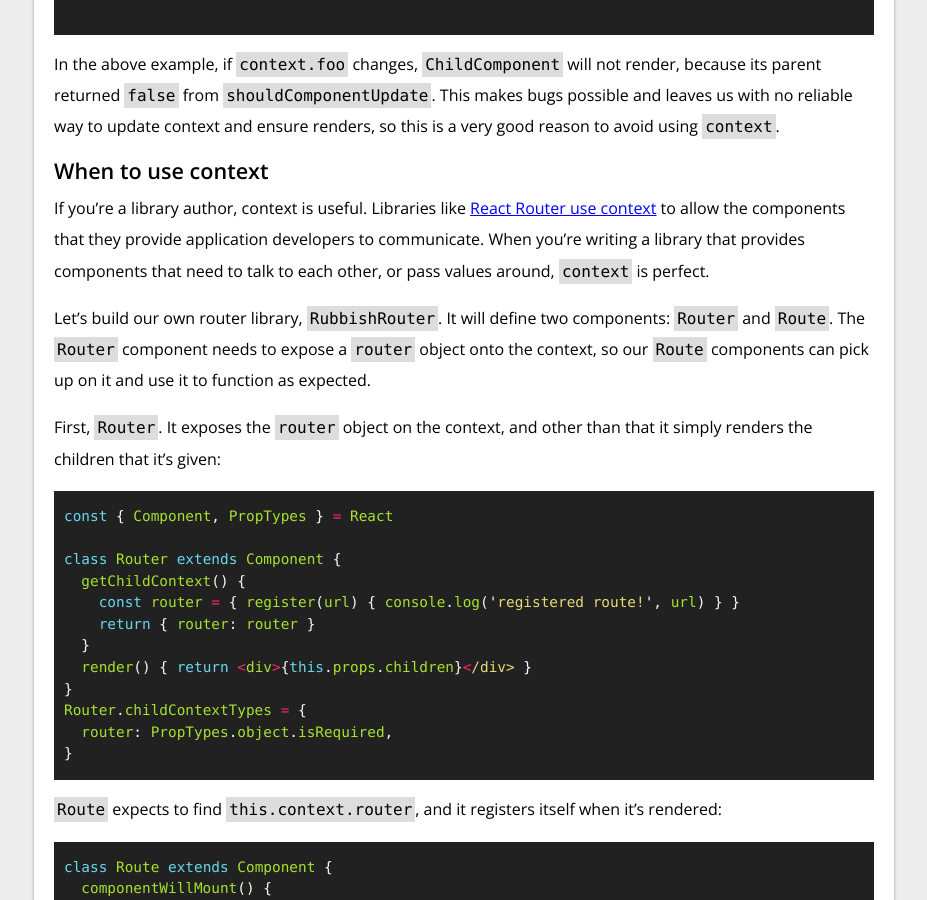
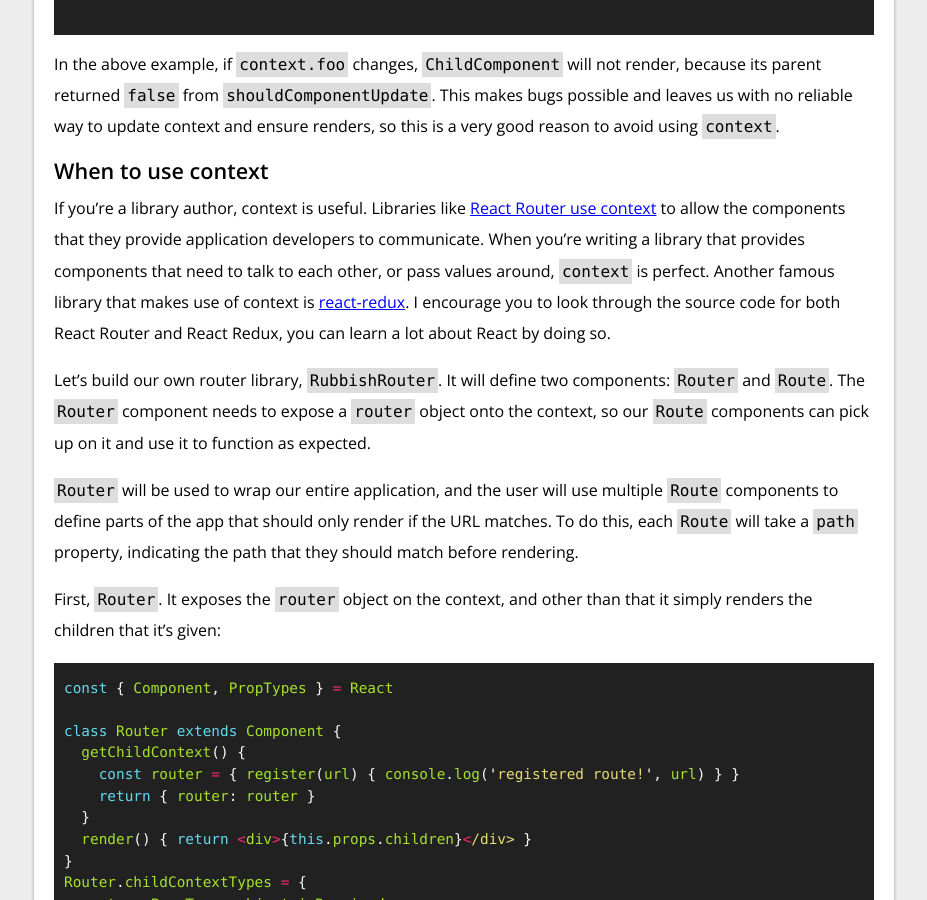
Before and after one commit to jackfranklin/javascriptplayground.com, a Jekyll site: the page built from _posts/2017-02-13-context-in-reactjs-applications.md, in a window 1280 px wide and 900 px high, scrolled down 6593 px. Shown: the whole window, without its empty margins (176-1103 px from the left). Built offline with Jekyll 4.4.1, drawn with Linux system fonts in a browser that asks for light colours; comment, search, counter and statistics services are not loaded; some of the changed text lies outside the part shown.

Commit message:
Final notes

```diff
--- a/_posts/2017-02-13-context-in-reactjs-applications.md
+++ b/_posts/2017-02-13-context-in-reactjs-applications.md
@@ -57,7 +57,7 @@ This diagram shows how props keep communication clear but can get a little exces
 
 One issue you might find in big apps is that you might need to pass props from a top level `ParentComponent` to a deeply nested `ChildComponent`. The components in between will probably have no use the these props and should probably not even know about them. When this situation arises, you can consider using React's context feature.
 
-Context acts like a portal in your application in which components can place data that can be accessed without being passed through explictly.
+Context acts like a portal in your application in which components can make data available to other components further down the tree without being passed through explictly as props.
 
 ![](/img/posts/context-in-react/context.png)
 
@@ -188,9 +188,11 @@ In the above example, if `context.foo` changes, `ChildComponent` will not render
 
 ## When to use context
 
-If you're a library author, context is useful. Libraries like [React Router use context](https://github.com/ReactTraining/react-router/blob/v4/packages/react-router/modules/Router.js#L13) to allow the components that they provide application developers to communicate. When you're writing a library that provides components that need to talk to each other, or pass values around, `context` is perfect.
+If you're a library author, context is useful. Libraries like [React Router use context](https://github.com/ReactTraining/react-router/blob/v4/packages/react-router/modules/Router.js#L13) to allow the components that they provide application developers to communicate. When you're writing a library that provides components that need to talk to each other, or pass values around, `context` is perfect. Another famous library that makes use of context is [react-redux](https://github.com/reactjs/react-redux/blob/master/src/components/Provider.js#L23). I encourage you to look through the source code for both React Router and React Redux, you can learn a lot about React by doing so.
 
 Let's build our own router library, `RubbishRouter`. It will define two components: `Router` and `Route`. The `Router` component needs to expose a `router` object onto the context, so our `Route` components can pick up on it and use it to function as expected.
+
+`Router` will be used to wrap our entire application, and the user will use multiple `Route` components to define parts of the app that should only render if the URL matches. To do this, each `Route` will take a `path` property, indicating the path that they should match before rendering.
 
 First, `Router`. It exposes the `router` object on the context, and other than that it simply renders the children that it's given:
 
```
